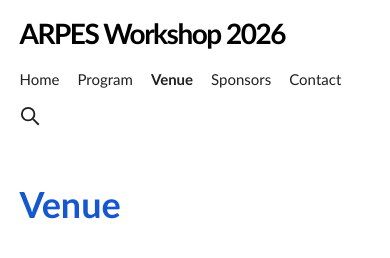
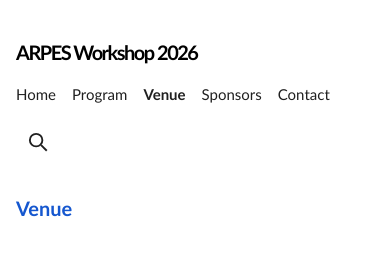
Before and after one commit to arpesworkshop2026/Main, a plain HTML site: page index.html in a window 390 px wide. Drawn offline with Linux system fonts and the light colour scheme.

Commit message:
Add files via upload

```diff
--- a/index.html
+++ b/index.html
@@ -11,42 +11,51 @@
       box-sizing: border-box;
     }
 
-    /* 전체 페이지: 배경, 글자색, 글씨체 */
+    /* 전체 글씨체와 맨 위 여백: 약 두 줄 높이 */
     body {
       margin: 0;
+      padding-top: 40px;
       background: white;
       color: #202020;
       font-family: Candara, "Calibri", "Segoe UI", sans-serif;
     }
 
-    /* 상단 로고와 메뉴 배치 */
+    /* 최대 800px, 작은 화면에서는 좌우 16px 여백 */
+    header, main, form {
+      width: calc(100% - 32px);
+      max-width: 800px;
+      margin-left: auto;
+      margin-right: auto;
+    }
+
+    /* 상단 로고와 메뉴 */
     header {
       display: flex;
       align-items: center;
       justify-content: space-between;
-      gap: 20px;
-      padding: 12px 2.5%;
+      flex-wrap: wrap;
+      gap: 12px 20px;
     }
 
-    /* 왼쪽 로고 글자 크기 */
     .brand {
       font-size: 20px;
       font-weight: 800;
       letter-spacing: -1.5px;
       color: black;
       text-decoration: none;
-      white-space: nowrap;
     }
 
-    /* 탭 사이 간격 */
     nav {
       display: flex;
       align-items: center;
-      gap: clamp(24px, 3vw, 64px);
+      flex-wrap: wrap;
+      gap: 8px 20px;
     }
 
-    /* 탭 글자 크기 */
     nav a {
+      display: inline-flex;
+      align-items: center;
+      min-height: 44px;
       font-size: 20px;
       color: inherit;
       text-decoration: none;
@@ -58,6 +67,11 @@
     }
 
     button {
+      display: inline-flex;
+      align-items: center;
+      justify-content: center;
+      width: 44px;
+      height: 44px;
       border: 0;
       background: none;
       padding: 0;
@@ -65,20 +79,17 @@
       cursor: pointer;
     }
 
-    /* 돋보기 아이콘 크기 */
     svg {
       display: block;
       width: 20px;
       height: 20px;
     }
 
-    /* 본문 너비와 여백 */
+    /* 본문과 상단 사이 여백 */
     main {
-      width: 80%;
-      margin: 48px auto 0;
+      margin-top: 40px;
     }
 
-    /* 본문 제목 크기와 색상 */
     h1 {
       margin: 0;
       color: #1557cf;
@@ -90,77 +101,46 @@
       display: none !important;
     }
 
+    /* 검색창: 위아래 여백과 입력칸 높이를 줄임 */
     form {
-      width: 80%;
-      margin: 16px auto;
+      margin-top: 10px;
+      margin-bottom: 10px;
     }
 
     input {
       width: 100%;
-      padding: 12px;
+      min-width: 0;
+      padding: 7px 12px;
       font: inherit;
+      font-size: 16px;
+      line-height: 1.25;
       border: 1px solid #aaa;
     }
 
     :focus-visible {
-      outline: 3px solid #1557cf;
-      outline-offset: 5px;
+      outline: 2px solid #1557cf;
+      outline-offset: 3px;
     }
 
-    /* 큰 화면: 아래 설정이 기본 설정보다 우선합니다 */
-    @media (min-width: 1600px) {
-
-      .brand,nav a {
-        font-size: 44px;
+    /* 모바일: 로고 아래에 메뉴를 배치하고 자연스럽게 줄바꿈 */
+    @media (max-width: 650px) {
+      header {
+        flex-direction: column;
+        align-items: flex-start;
+        gap: 8px;
       }
 
-      /* 본문 제목 크기와 색상 */
-      h1 {
-        font-size: 56px;
+      nav {
+        width: 100%;
+        gap: 4px 16px;
       }
 
-      /* 돋보기 아이콘 크기 */
-      svg {
-        width: 44px;
-        height: 44px;
-      }
-    }
-
-    /* 작은 화면: 아래 설정이 기본 설정보다 우선합니다 */
-    @media (max-width: 850px) {
-
-      /* 상단 로고와 메뉴 배치 */
-      header {
-        flex-wrap: wrap;
-        padding: 16px 5%;
-        gap: 20px;
-      }
-
-      /* 탭 사이 간격 */
-      nav {
-        flex-wrap: wrap;
-        gap: 18px;
-      }
-
-      /* 탭 글자 크기 */
       nav a {
         font-size: 15px;
       }
 
-      /* 왼쪽 로고 글자 크기 */
-      .brand {
-        font-size: 28px;
-      }
-
-      /* 본문 너비와 여백 */
       main {
-        width: 90%;
-        margin-top: 40px;
-      }
-
-      /* 본문 제목 크기와 색상 */
-      h1 {
-        font-size: 36px;
+        margin-top: 32px;
       }
     }
     </style>
```
